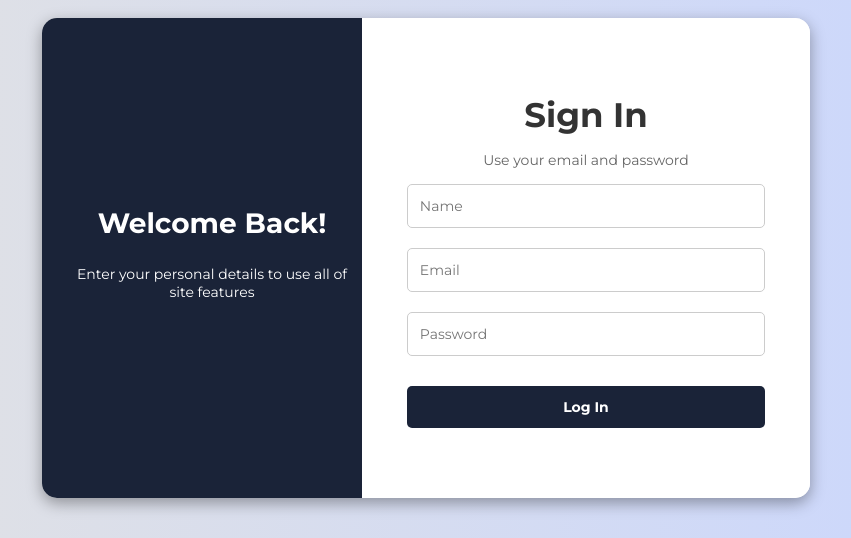
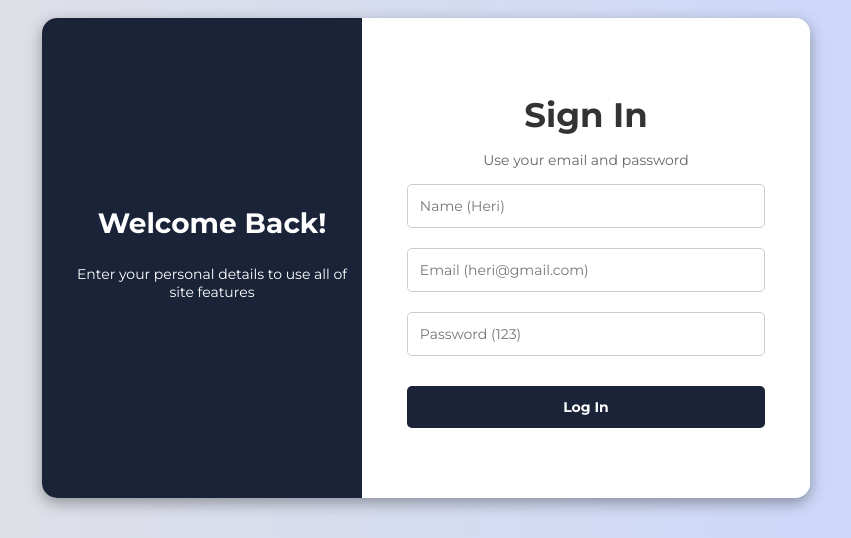
Before and after one commit to Mystogaan/Mystogan.github.io, a PHP site: page / in a window 1280 px wide. Shown: the part 142-680 px from the top of the page, without its empty margins (214-1065 px from the left). Run offline with PHP 8.4, Linux system fonts and the light colour scheme.

Commit message:
Update index.php

```diff
--- a/Posttest6/index.php
+++ b/Posttest6/index.php
@@ -62,9 +62,9 @@ if (isset($_POST['login'])) {
                 <form id="loginForm" action="index.php" method="POST">
                     <h1>Sign In</h1>
                     <span>Use your email and password</span>
-                    <input type="text" name="name" id="name" placeholder="Name" required>
-                    <input type="email" name="email" id="email" placeholder="Email" required>
-                    <input type="password" name="password" id="password" placeholder="Password" required>
+                    <input type="text" name="name" id="name" placeholder="Name (Heri)" required>
+                    <input type="email" name="email" id="email" placeholder="Email (heri@gmail.com)" required>
+                    <input type="password" name="password" id="password" placeholder="Password (123)" required>
                     <button type="submit" name="login" id="Login">Log In</button>
                 </form>
             </div>
```
